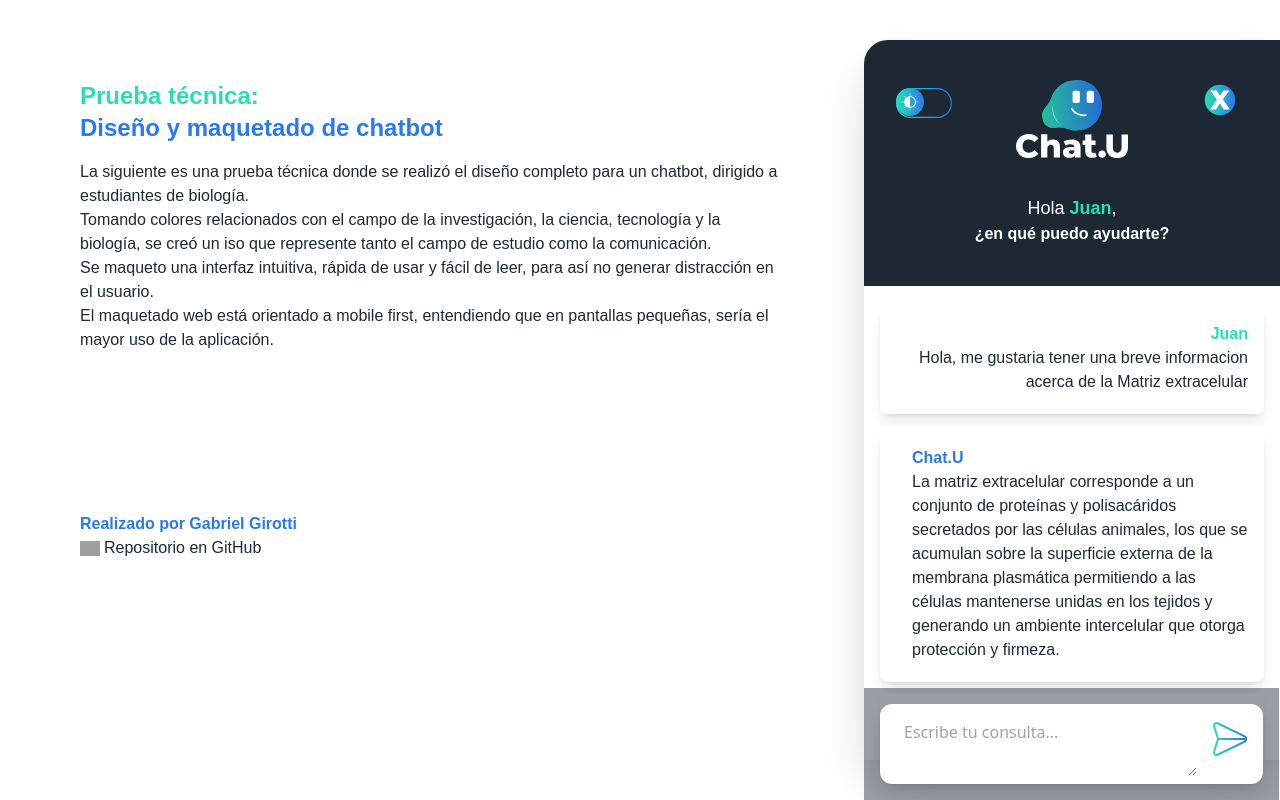
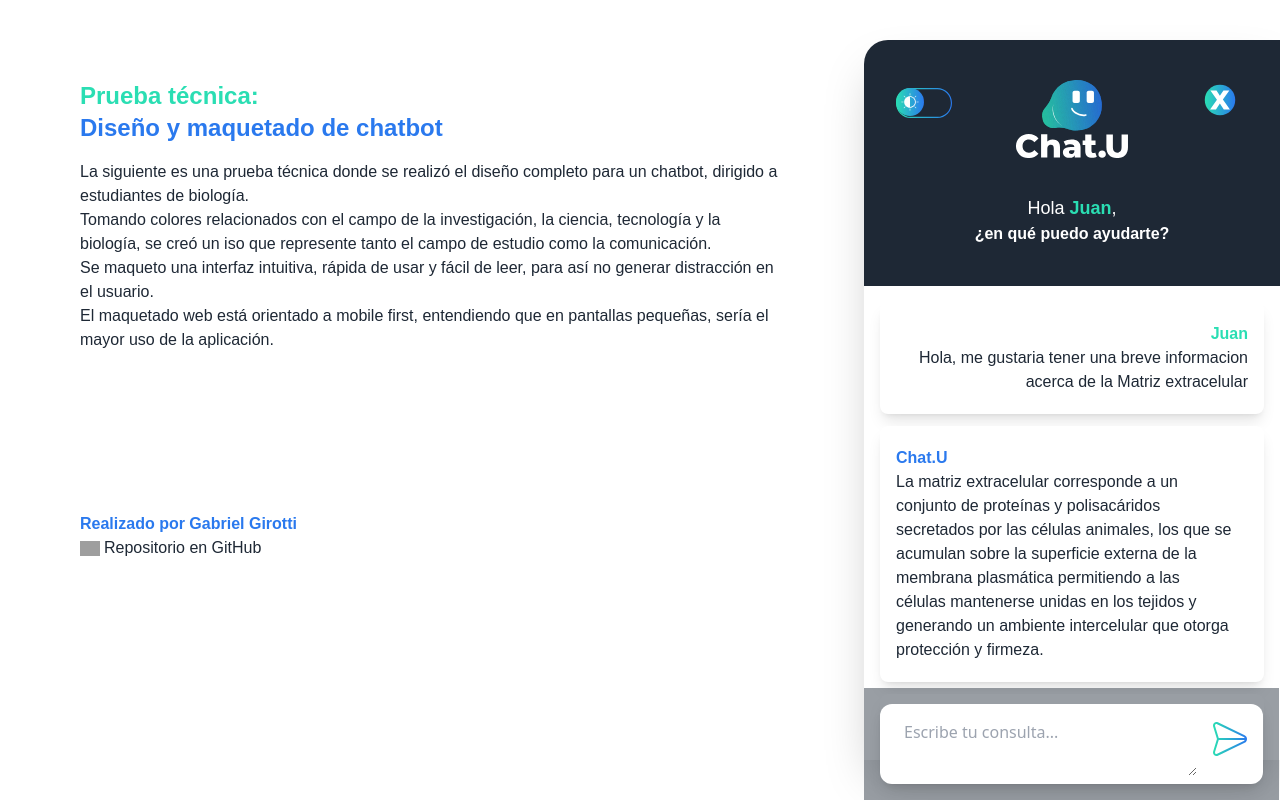
Before and after one commit to GabrielGirotti/chat.u, a React (Vite) app: page / in a window 1280 px wide. Both pictures are taken after a click on the button 1212 px from the left and 722 px from the top of the page. Built offline with nearby package versions, Linux system fonts and the light colour scheme; grey boxes are pictures that could not be loaded.

Commit message:
changing margin

```diff
--- a/src/components/Message.tsx
+++ b/src/components/Message.tsx
@@ -25,9 +25,9 @@ export default function Message({ dark }: MessageProps) {
           <div
             className={`${
               message.name !== "Chat.U"
-                ? "flex-col items-end"
-                : "flex-col items-start"
-            } font-montserrat p-4 ml-4 flex `}
+                ? "flex-col items-end ml-4"
+                : "flex-col items-start mr-4"
+            } font-montserrat p-4  flex `}
           >
             <h3
               className={` ${
```
